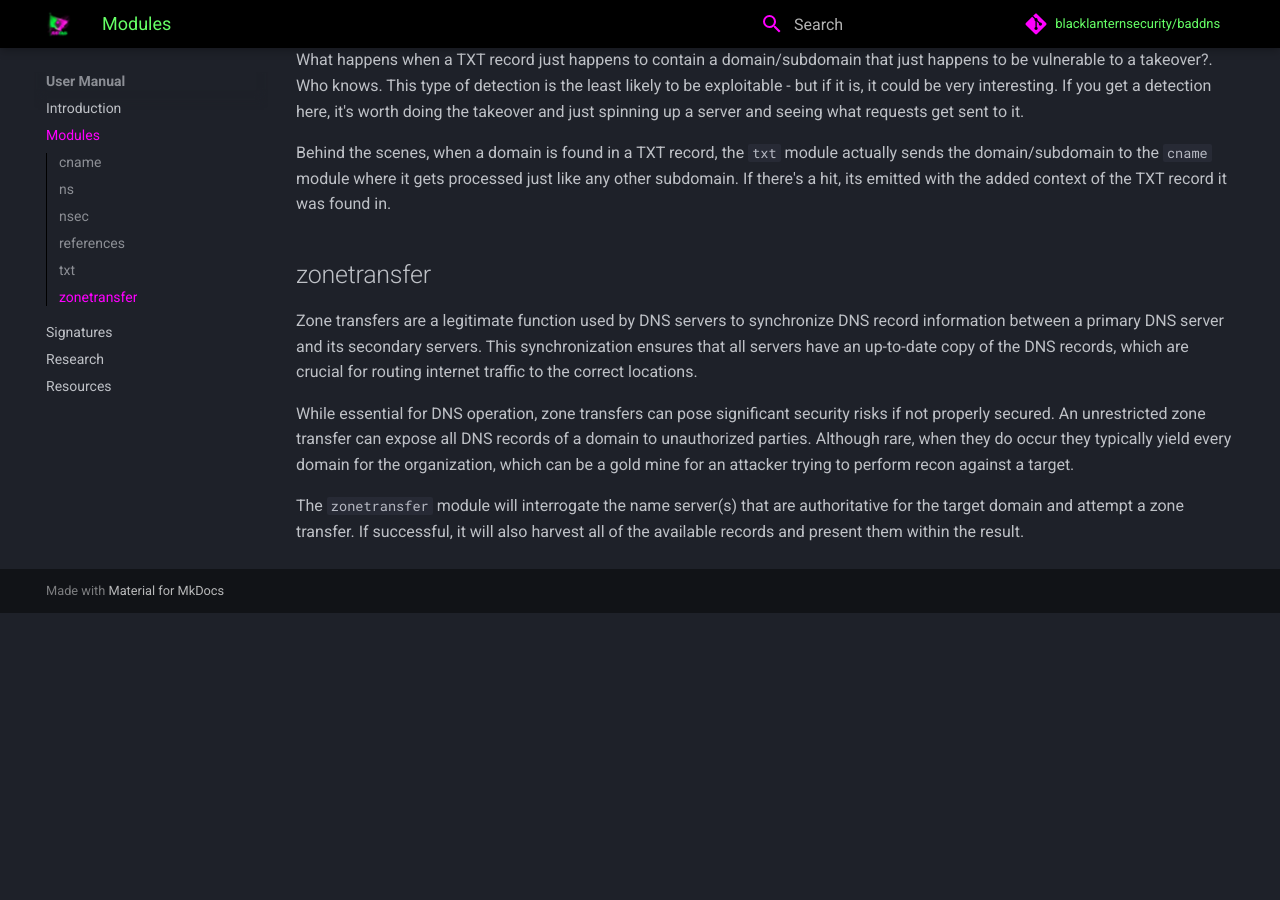
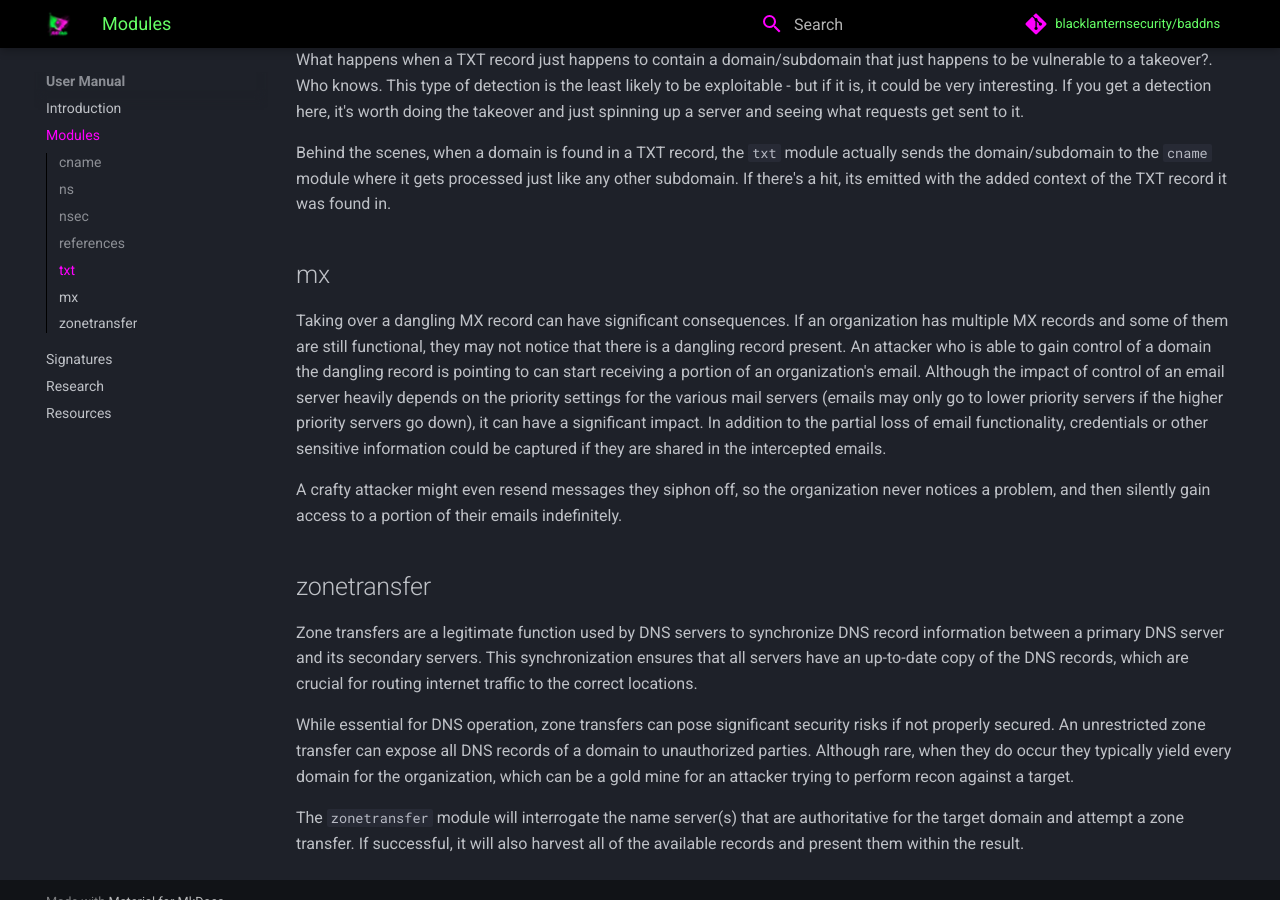
Before and after one commit to blacklanternsecurity/baddns, an MkDocs documentation site: the page built from docs/modules.md, in a window 1280 px wide and 900 px high, scrolled down 1763 px. Built offline with MkDocs 1.6.1 and Material for MkDocs 9.7.7, drawn with Linux system fonts in a browser that asks for light colours; comment, search, counter and statistics services are not loaded; before the commit the page ends 2376 px from its top, so only the background shows below that.

Commit message:
update module docs

```diff
--- a/docs/modules.md
+++ b/docs/modules.md
@@ -39,6 +39,12 @@ What happens when a TXT record just happens to contain a domain/subdomain that j
 
 Behind the scenes, when a domain is found in a TXT record, the `txt` module actually sends the domain/subdomain to the `cname` module where it gets processed just like any other subdomain. If there's a hit, its emitted with the added context of the TXT record it was found in.
 
+## mx
+
+Taking over a dangling MX record can have significant consequences. If an organization has multiple MX records and some of them are still functional, they may not notice that there is a dangling record present. An attacker who is able to gain control of a domain the dangling record is pointing to can start receiving a portion of an organization's email. Although the impact of control of an email server heavily depends on the priority settings for the various mail servers (emails may only go to lower priority servers if the higher priority servers go down), it can have a significant impact. In addition to the partial loss of email functionality, credentials or other sensitive information could be captured if they are shared in the intercepted emails.
+
+A crafty attacker might even resend messages they siphon off, so the organization never notices a problem, and then silently gain access to a portion of their emails indefinitely.
+
 ## zonetransfer
 
 Zone transfers are a legitimate function used by DNS servers to synchronize DNS record information between a primary DNS server and its secondary servers. This synchronization ensures that all servers have an up-to-date copy of the DNS records, which are crucial for routing internet traffic to the correct locations.
```
